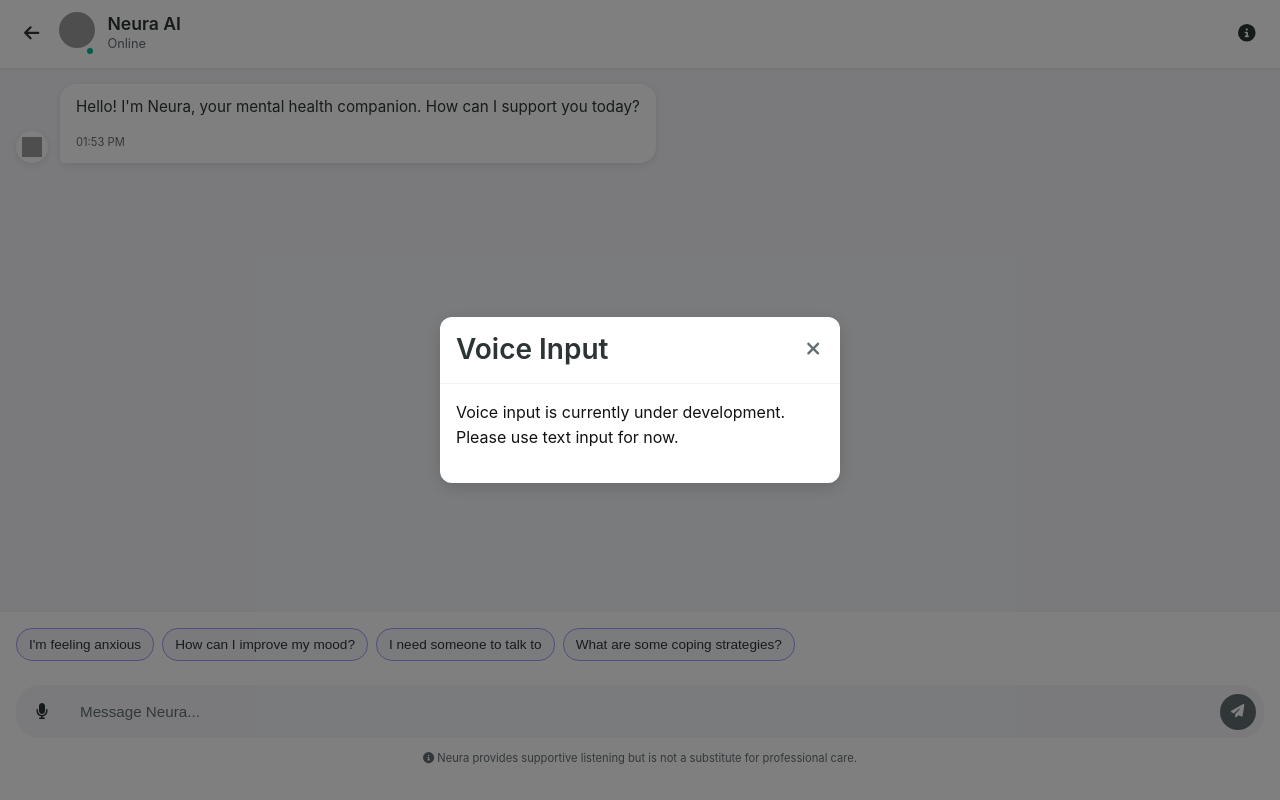
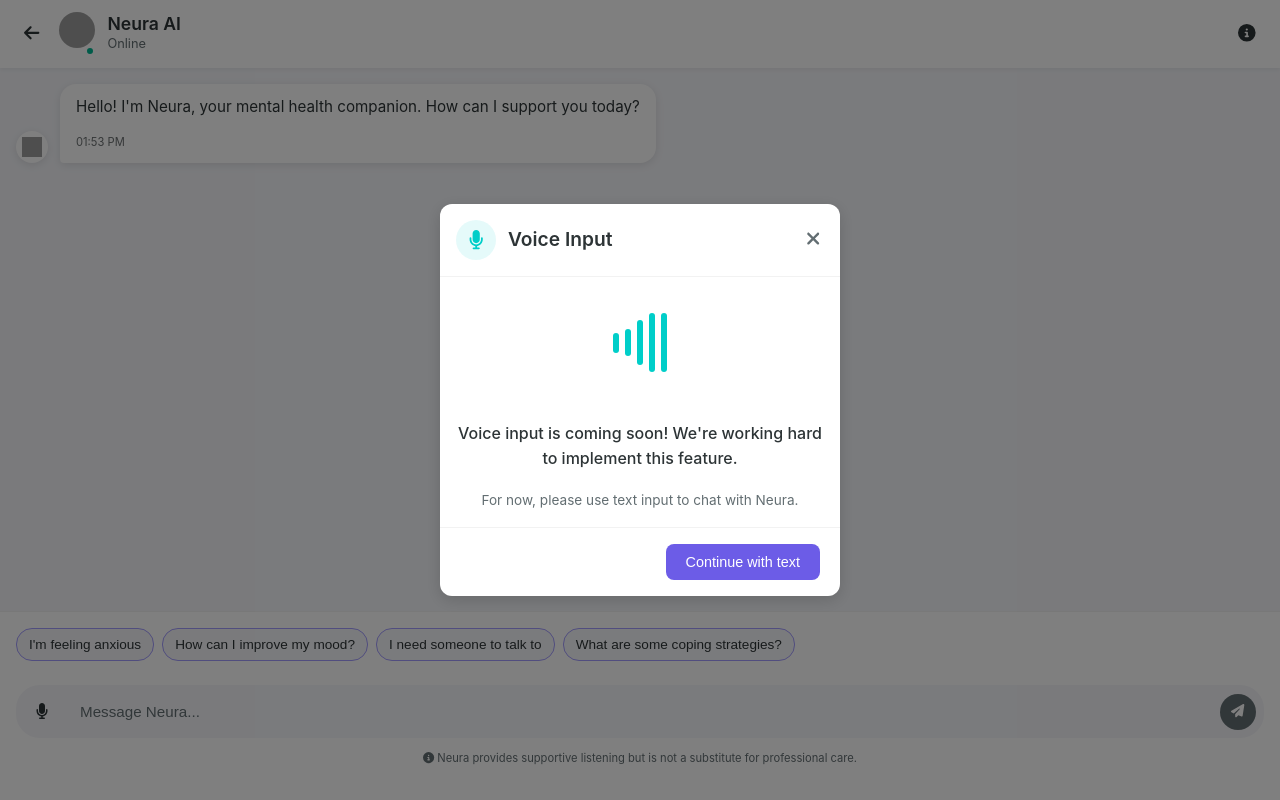
Before and after one commit to codewithryry/LiftUp, a Vue app: page /emergency/neura in a window 1280 px wide. Both pictures are taken after a click on the button 42 px from the left and 711 px from the top of the page. Built offline with nearby package versions, Linux system fonts and the light colour scheme; no server answers; grey boxes are pictures that could not be loaded.

Commit message:
Improve Neura AI

```diff
--- a/src/views/NeuraAI.vue
+++ b/src/views/NeuraAI.vue
@@ -86,41 +86,324 @@
           <p><i class="fas fa-info-circle"></i> Neura provides supportive listening but is not a substitute for professional care.</p>
         </div>
       </div>
+
       <!-- Info Modal -->
+      <transition name="modal-fade">
         <div class="modal-overlay" v-if="showInfoModal" @click="showInfoModal = false">
           <div class="modal-content" @click.stop>
             <div class="modal-header">
+              <div class="modal-icon">
+                <img src="https://cdn-icons-png.flaticon.com/512/4712/4712139.png" alt="Neura AI" class="chat-logo">
+              </div>
               <h3>About Neura AI</h3>
               <button class="modal-close" @click="showInfoModal = false">
                 <i class="fas fa-times"></i>
               </button>
             </div>
             <div class="modal-body">
-            <p>Neura AI is your mental health companion designed to provide supportive listening and guidance.</p>
-            <p class=""><i class=""></i> Neura is not a substitute for professional medical advice or treatment.</p>
+              <div class="feature-item">
+                <i class="fas fa-heart"></i>
+                <p>Your compassionate mental health companion</p>
+              </div>
+              <div class="feature-item">
+                <i class="fas fa-comments"></i>
+                <p>Provides supportive listening and guidance</p>
+              </div>
+              <div class="feature-item">
+                <i class="fas fa-shield-alt"></i>
+                <p>Private and secure conversations</p>
+              </div>
+              <div class="disclaimer-note">
+                <i class="fas fa-exclamation-triangle"></i>
+                <p>Neura is not a substitute for professional medical advice, diagnosis, or treatment.</p>
+              </div>
+            </div>
+            <div class="modal-footer">
+              <button class="modal-action-btn" @click="showInfoModal = false">
+                Got it
+              </button>
             </div>
           </div>
         </div>
+      </transition>
 
       <!-- Voice WIP Modal -->
+      <transition name="modal-fade">
         <div class="modal-overlay" v-if="showVoiceModal" @click="showVoiceModal = false">
-        <div class="modal-content" @click.stop>
+          <div class="modal-content voice-modal" @click.stop>
             <div class="modal-header">
+              <div class="modal-icon voice-icon">
+                <i class="fas fa-microphone"></i>
+              </div>
               <h3>Voice Input</h3>
               <button class="modal-close" @click="showVoiceModal = false">
                 <i class="fas fa-times"></i>
               </button>
             </div>
             <div class="modal-body">
-            <p>Voice input is currently under development. Please use text input for now.</p>
+              <div class="voice-wave">
+                <div class="wave-bar"></div>
+                <div class="wave-bar"></div>
+                <div class="wave-bar"></div>
+                <div class="wave-bar"></div>
+                <div class="wave-bar"></div>
+              </div>
+              <p class="voice-instruction">Voice input is coming soon! We're working hard to implement this feature.</p>
+              <p class="voice-note">For now, please use text input to chat with Neura.</p>
+            </div>
+            <div class="modal-footer">
+              <button class="modal-action-btn primary" @click="showVoiceModal = false">
+                Continue with text
+              </button>
             </div>
           </div>
         </div>
+      </transition>
     </div>
   </div>
 </template>
 
 <style scoped>
+.neura-chat-container {
+  --primary: #6C5CE7;
+  --primary-light: #A29BFE;
+  --primary-dark: #5649C0;
+  --secondary: #00CEC9;
+  --accent: #FD79A8;
+  --danger: #FF7675;
+  --success: #00B894;
+  --text: #2D3436;
+  --text-light: #636E72;
+  --bg: #F5F6FA;
+  --card-bg: #FFFFFF;
+  --shadow: 0 2px 8px rgba(0, 0, 0, 0.1);
+  --shadow-hover: 0 4px 16px rgba(0, 0, 0, 0.15);
+  --transition: all 0.3s ease;
+
+  display: flex;
+  height: 100vh;
+  font-family: 'Inter', -apple-system, BlinkMacSystemFont, sans-serif;
+  overflow: hidden;
+  background-color: var(--bg);
+}
+
+/* Modal transitions */
+.modal-fade-enter-active,
+.modal-fade-leave-active {
+  transition: opacity 0.3s ease;
+}
+
+.modal-fade-enter-from,
+.modal-fade-leave-to {
+  opacity: 0;
+}
+
+/* Modern Modal Styles */
+.modal-overlay {
+  position: fixed;
+  top: 0;
+  left: 0;
+  right: 0;
+  bottom: 0;
+  background-color: rgba(0, 0, 0, 0.5);
+  display: flex;
+  align-items: center;
+  justify-content: center;
+  z-index: 1000;
+  padding: 16px;
+}
+
+.modal-content {
+  background-color: var(--card-bg);
+  border-radius: 16px;
+  width: 100%;
+  max-width: 400px;
+  overflow: hidden;
+  box-shadow: 0 10px 25px rgba(0, 0, 0, 0.1);
+  transform: translateY(0);
+  animation: modalSlideUp 0.4s ease;
+}
+
+.voice-modal {
+  max-width: 380px;
+}
+
+@keyframes modalSlideUp {
+  from {
+    transform: translateY(20px);
+    opacity: 0;
+  }
+  to {
+    transform: translateY(0);
+    opacity: 1;
+  }
+}
+
+.modal-header {
+  padding: 20px;
+  display: flex;
+  align-items: center;
+  position: relative;
+  border-bottom: 1px solid rgba(0, 0, 0, 0.05);
+}
+
+.modal-icon {
+  width: 40px;
+  height: 40px;
+  border-radius: 50%;
+
+  display: flex;
+  align-items: center;
+  justify-content: center;
+  margin-right: 12px;
+  color: var(--primary);
+  font-size: 1.2rem;
+}
+
+.voice-icon {
+  background-color: rgba(0, 206, 201, 0.1);
+  color: var(--secondary);
+}
+
+.modal-header h3 {
+  margin: 0;
+  font-size: 1.2rem;
+  color: var(--text);
+  flex: 1;
+}
+
+.modal-close {
+  background: none;
+  border: none;
+  color: var(--text-light);
+  font-size: 1.2rem;
+  cursor: pointer;
+  padding: 4px;
+  transition: var(--transition);
+}
+
+.modal-close:hover {
+  color: var(--text);
+}
+
+.modal-body {
+  padding: 20px;
+}
+
+.feature-item {
+  display: flex;
+  align-items: flex-start;
+  gap: 12px;
+  margin-bottom: 16px;
+}
+
+.feature-item i {
+  color: var(--primary);
+  font-size: 1.1rem;
+  margin-top: 2px;
+}
+
+.feature-item p {
+  margin: 0;
+  color: var(--text);
+  font-size: 0.95rem;
+  line-height: 1.5;
+}
+
+.disclaimer-note {
+  display: flex;
+  align-items: flex-start;
+  gap: 12px;
+  margin-top: 20px;
+  padding: 12px;
+  background-color: rgba(255, 118, 117, 0.08);
+  border-radius: 8px;
+}
+
+.disclaimer-note i {
+  color: var(--danger);
+  font-size: 1.1rem;
+  margin-top: 2px;
+}
+
+.disclaimer-note p {
+  margin: 0;
+  color: var(--text);
+  font-size: 0.85rem;
+  line-height: 1.5;
+}
+
+.modal-footer {
+  padding: 16px 20px;
+  display: flex;
+  justify-content: flex-end;
+  border-top: 1px solid rgba(0, 0, 0, 0.05);
+}
+
+.modal-action-btn {
+  padding: 10px 20px;
+  border-radius: 8px;
+  background-color: var(--bg);
+  border: none;
+  color: var(--text);
+  font-size: 0.9rem;
+  font-weight: 500;
+  cursor: pointer;
+  transition: var(--transition);
+}
+
+.modal-action-btn.primary {
+  background-color: var(--primary);
+  color: white;
+}
+
+.modal-action-btn:hover {
+  opacity: 0.9;
+}
+
+/* Voice Modal Specific Styles */
+.voice-wave {
+  display: flex;
+  align-items: center;
+  justify-content: center;
+  gap: 6px;
+  height: 60px;
+  margin: 20px 0;
+}
+
+.wave-bar {
+  width: 6px;
+  height: 30px;
+  background-color: var(--secondary);
+  border-radius: 3px;
+  animation: waveAnimation 1.4s infinite ease-in-out;
+}
+
+.wave-bar:nth-child(1) { animation-delay: 0s; height: 20px; }
+.wave-bar:nth-child(2) { animation-delay: 0.2s; height: 40px; }
+.wave-bar:nth-child(3) { animation-delay: 0.4s; height: 60px; }
+.wave-bar:nth-child(4) { animation-delay: 0.6s; height: 40px; }
+.wave-bar:nth-child(5) { animation-delay: 0.8s; height: 20px; }
+
+@keyframes waveAnimation {
+  0%, 100% { height: 20px; }
+  50% { height: 60px; }
+}
+
+.voice-instruction {
+  text-align: center;
+  font-size: 1rem;
+  color: var(--text);
+  margin: 20px 0 10px;
+  font-weight: 500;
+}
+
+.voice-note {
+  text-align: center;
+  font-size: 0.85rem;
+  color: var(--text-light);
+  margin: 0;
+}
 .neura-chat-container {
   --primary: #6C5CE7;
   --primary-light: #A29BFE;
@@ -904,6 +1187,7 @@ export default {
             temperature: 0.7,
             preamble: `You are Neura, a compassionate mental health assistant.
                       Respond with empathy, support, and professional insight.
+                      Keep responses clear and avoid markdown formatting.
                       If the user is in crisis, gently suggest contacting professional help.`,
           }),
         });
@@ -913,9 +1197,11 @@ export default {
         }
 
         const data = await response.json();
+        // Clean up the response by removing any markdown formatting
+        const cleanText = data.text.replace(/\*\*/g, '').replace(/\*/g, '');
         this.messages.push({
           sender: 'neura',
-          text: data.text,
+          text: cleanText,
           time: this.getCurrentTime(),
         });
       } catch (error) {
```
Lines whose indentation alone changed are shown as unchanged.
